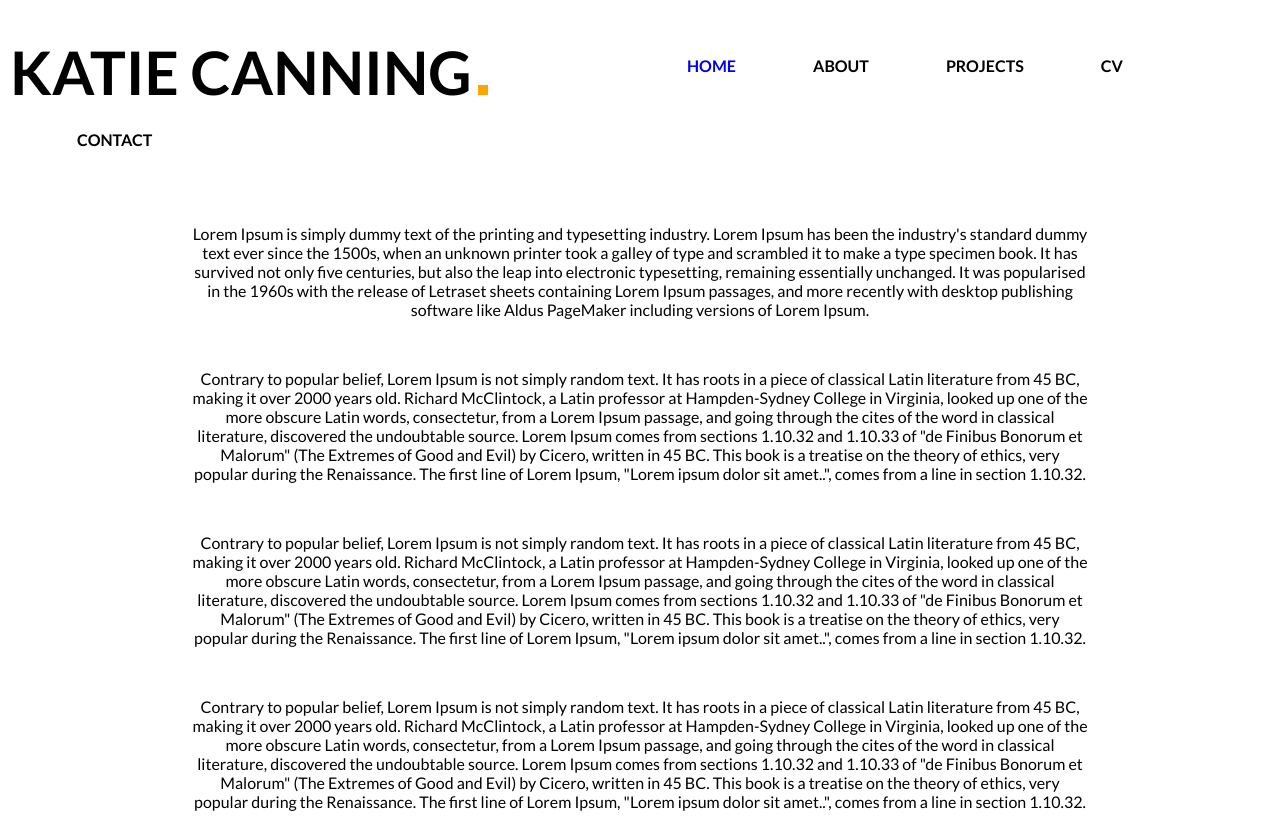
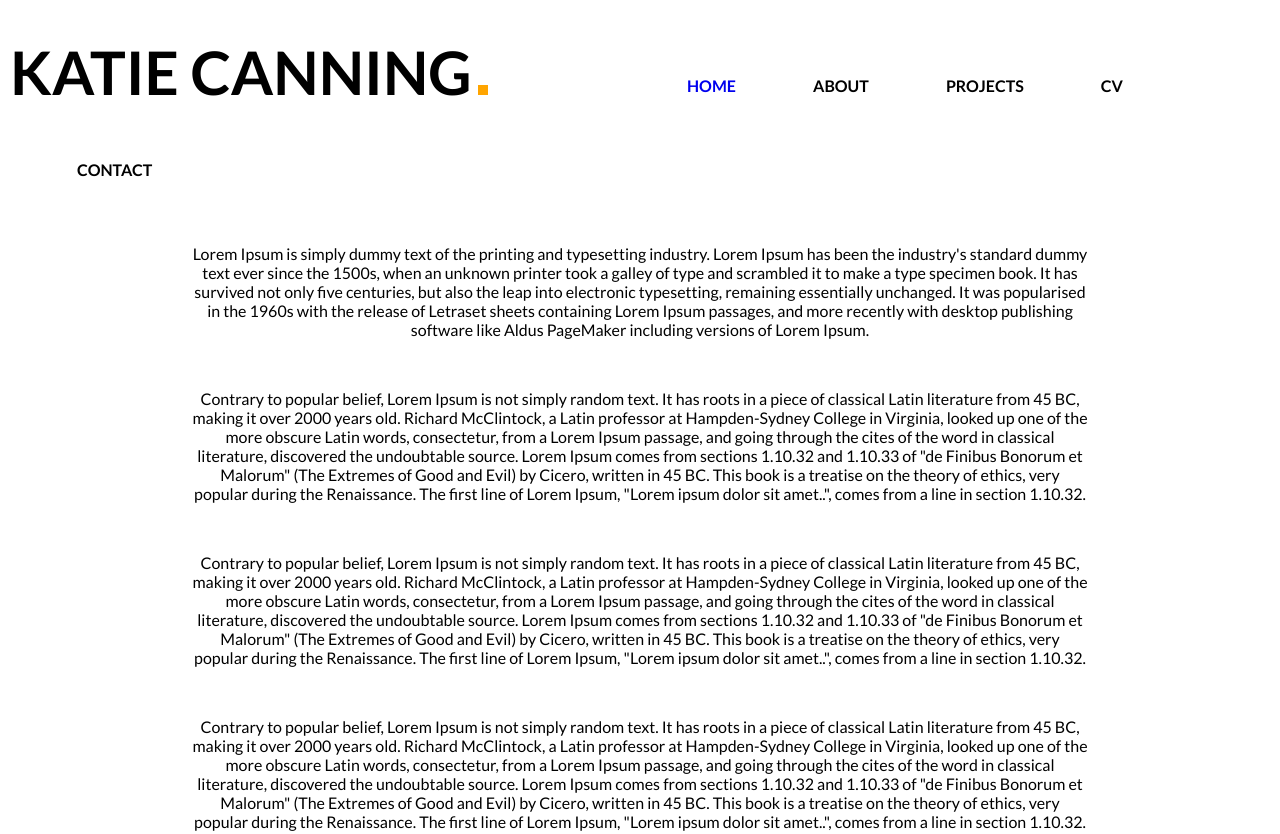
Before and after one commit to katiecanning/personalwebsite, a plain HTML site: page index.html in a window 1280 px wide. Shown: the top 834 px of the page. Drawn offline with Linux system fonts and the light colour scheme.

Commit message:
Some minor changes to CSS and HTML title

```diff
--- a/index.html
+++ b/index.html
@@ -2,7 +2,7 @@
 <html lang="en">
 	<head>
 		<meta charset="utf-8">
-		<title>Hello world</title>
+		<title>Katie Canning's personal website</title>
 		<link rel="stylesheet" type="text/css" href="sitelayout.css">
 		<link href='http://fonts.googleapis.com/css?family=Lato:100, 400,700' rel='stylesheet' type='text/css'>
 		<link href="https://maxcdn.bootstrapcdn.com/font-awesome/4.2.0/css/font-awesome.min.css" rel="stylesheet">
--- a/sitelayout.css
+++ b/sitelayout.css
@@ -56,8 +56,8 @@ header {
 .menu-element {
 	/*float:left; */
 	display:inline-block;
-	margin: 20px 37px 10px;
-	padding-top: 20px;
+	margin: 20px 37px 0px 37px;
+	padding-top: 40px;
 	font-weight: 700;
 	font-size: 16px;
 	border-bottom: 5px solid white;  Damn dirty hack to avoid a layout shift when hovering
```
